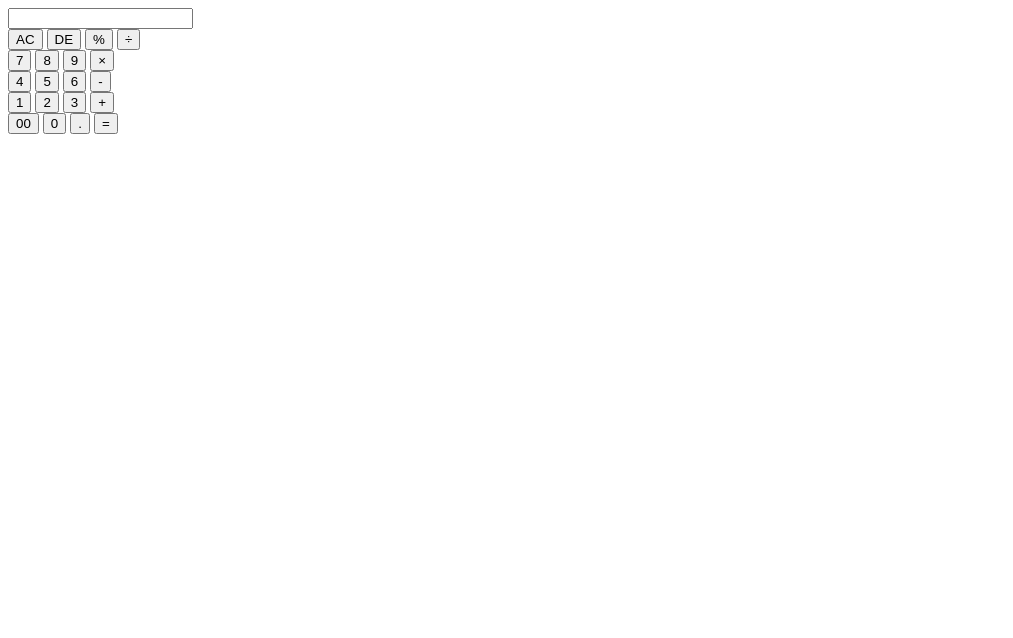
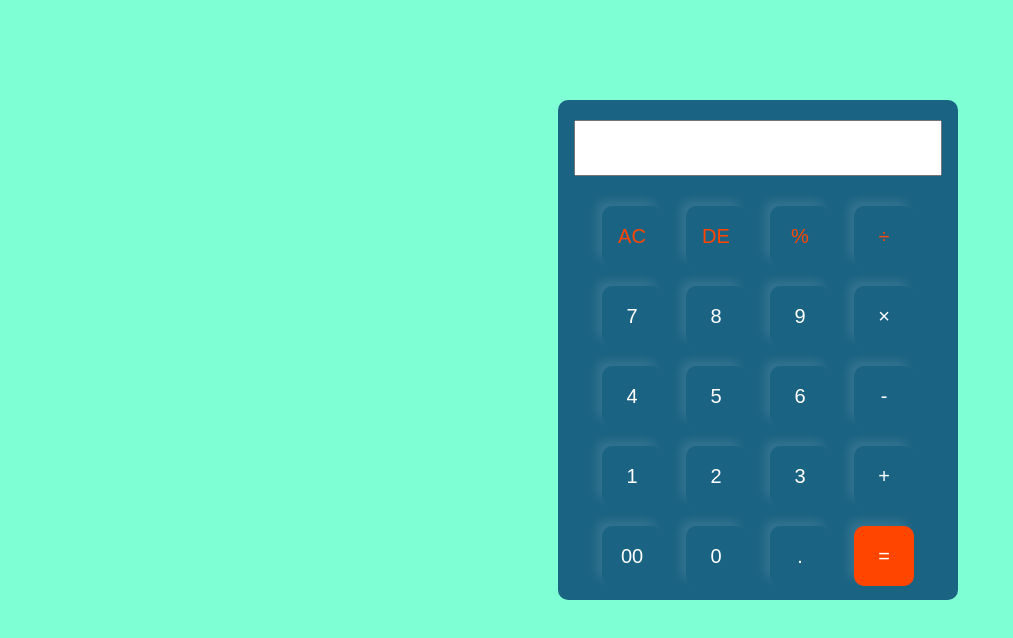
Before and after one commit to Nithish094/Calculator, a website: page index.html in a window 1280 px wide. Shown: the whole page, without its empty margins (0-1013 px from the left). Drawn offline with Linux system fonts and the light colour scheme.

Commit message:
Update index.html

```diff
--- a/index.html
+++ b/index.html
@@ -5,7 +5,7 @@
     <meta http-equiv="X-UA-Compatible" content="IE=edge" />
     <meta name="viewport" content="width=device-width, initial-scale=1.0" />
     <title>Calculator Assignment</title>
-    <link rel="stylesheet" href="../CSS/calculator_assignment.css" />
+    <link rel="stylesheet" href="./style.css" />
   </head>
   <body>
     <div class="container">
@@ -14,7 +14,7 @@
       <button onclick="clr()">AC</button>
       <button onclick="deleteLastDigit()">DE</button>
       <button onclick="operations('%')">&percnt;</button>
-      <button onclick="operations('/')">&divide;</button>
+      <button onclick="operations('/')">&divide;</butto(/n>
       <br />
       <button onclick="val('7')">7</button>
       <button onclick="val('8')">8</button>
@@ -37,6 +37,6 @@
       <button onclick="calculate()">=</button>
     </div>
 
-    <script src="../JAVASCRIPT/calculator.assignment.js"></script>
+    <script src="./script.js"></script>
   </body>
 </html>
```
